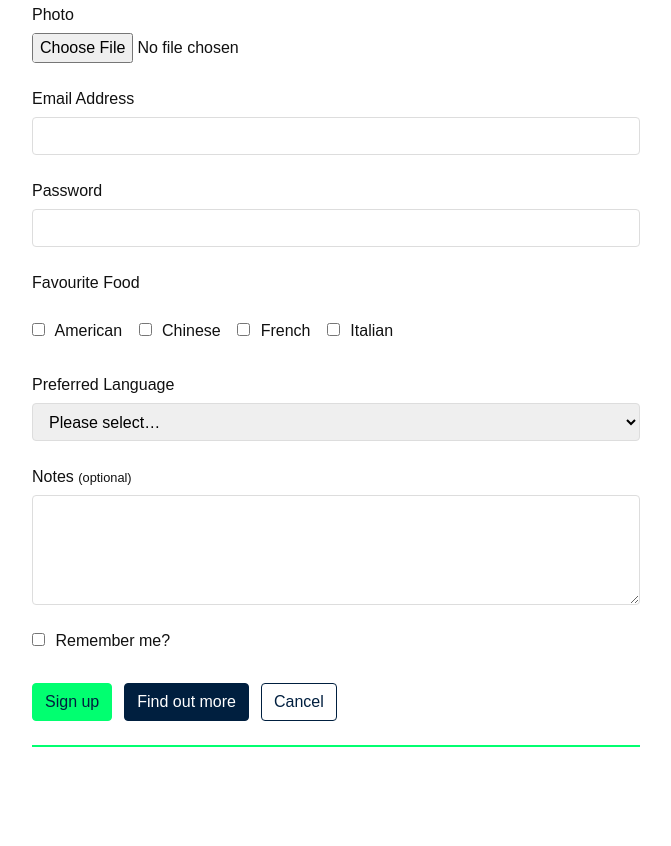
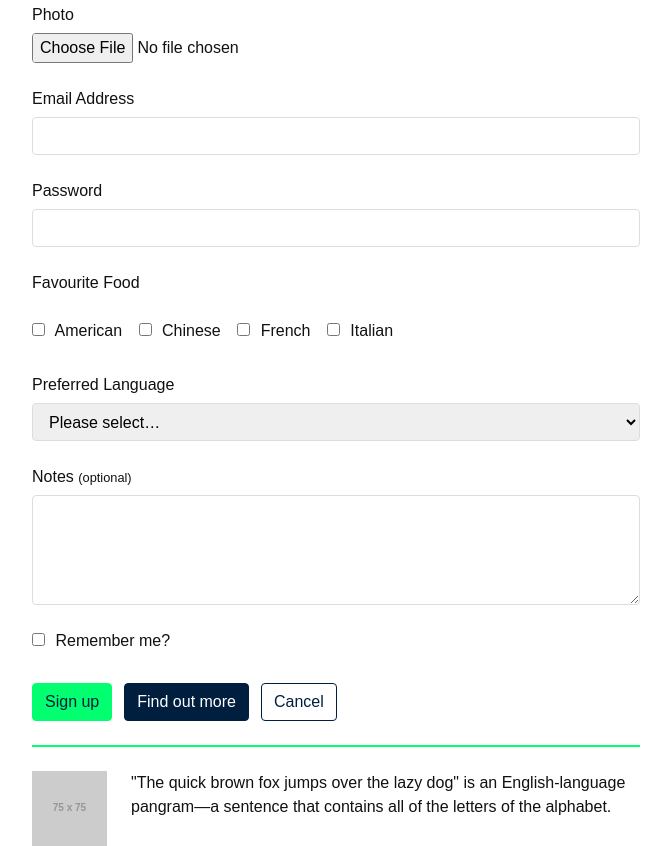
Before and after one commit to michaelthorne/itcss-boilerplate, a website: page src/index.html in a window 1280 px wide. Shown: the part 1957-2803 px from the top of the page, without its empty margins (304-975 px from the left). Before the commit the page ends 2728 px from the top, so only its background shows below. Drawn offline with nearby package versions, Linux system fonts and the light colour scheme; files that its build step writes are made by us from their sources; placeholder pictures from the web are drawn by us.

Commit message:
Added media object.

```diff
--- a/src/index.html
+++ b/src/index.html
@@ -195,6 +195,17 @@
                 </div>
 
                 <hr>
+
+                <div class="o-media">
+                    <div class="o-media__img">
+                        <img src="http://via.placeholder.com/75x75" width="75" height="75" alt="">
+                    </div>
+
+                    <div class="o-media__body">
+                        <p>"The quick brown fox jumps over the lazy dog" is an English-language pangram—a sentence that
+                            contains all of the letters of the alphabet.</p>
+                    </div>
+                </div>
             </form>
         </div>
     </main>
--- a/src/main.scss
+++ b/src/main.scss
@@ -104,6 +104,7 @@
 
 @import 'objects/objects.wrappers';
 @import 'objects/objects.lists';
+@import 'objects/objects.media';
 
 
 
--- /dev/null
+++ b/src/objects/_objects.media.scss
@@ -0,0 +1,35 @@
+/* ==========================================================================
+   #MEDIA
+   ========================================================================== */
+
+/**
+ * The media object is an image to the left, with descriptive content to the right:
+ * http://www.stubbornella.org/content/2010/06/25/the-media-object-saves-hundreds-of-lines-of-code
+ */
+
+.o-media {
+    @include clearfix;
+    display: block;
+
+    /* Image */
+
+    .o-media__img {
+        float: left;
+        margin-right: $base-spacing-unit;
+
+        > img {
+            display: block;
+        }
+    }
+
+    /* Body */
+
+    .o-media__body {
+        display: block;
+        overflow: hidden;
+
+        > :last-child {
+            margin-bottom: 0;
+        }
+    }
+}
--- a/src/utilities/_utilities.print.scss
+++ b/src/utilities/_utilities.print.scss
@@ -14,8 +14,11 @@
     *:before,
     *:after {
         background: transparent !important;
-        color: #000 !important; /* Black prints faster:
-                                   http://www.sanbeiji.com/archives/953 */
+        /**
+         * Black prints faster:
+         * http://www.sanbeiji.com/archives/953
+         */
+        color: #000 !important;
         -webkit-box-shadow: none !important;
         box-shadow: none !important;
         text-shadow: none !important;
@@ -34,7 +37,7 @@
         content: " (" attr(title) ")";
     }
 
-    /*
+    /**
      * Don't show links that are fragment identifiers,
      * or use the `javascript:` pseudo protocol
      */
@@ -53,7 +56,7 @@
         page-break-inside: avoid;
     }
 
-    /*
+    /**
      * Printing Tables:
      * http://css-discuss.incutio.com/wiki/Printing_Tables
      */
```
